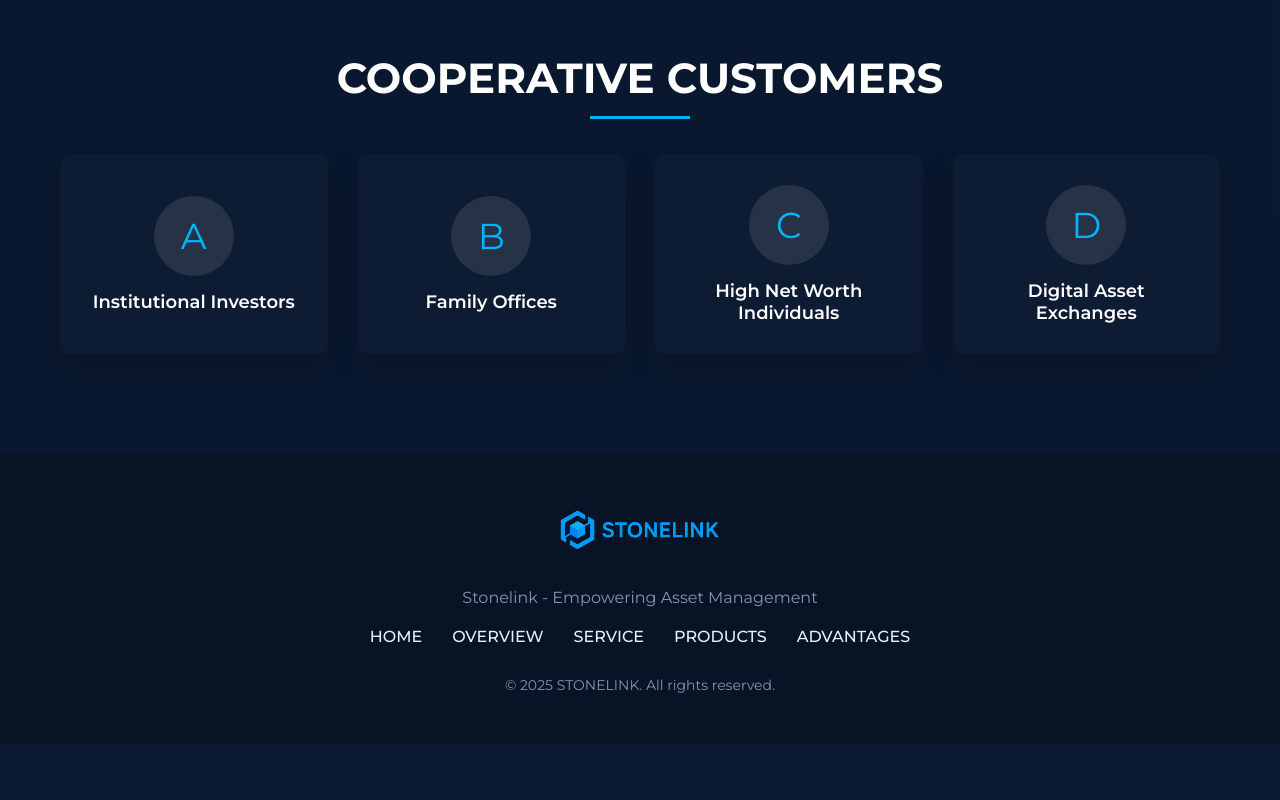
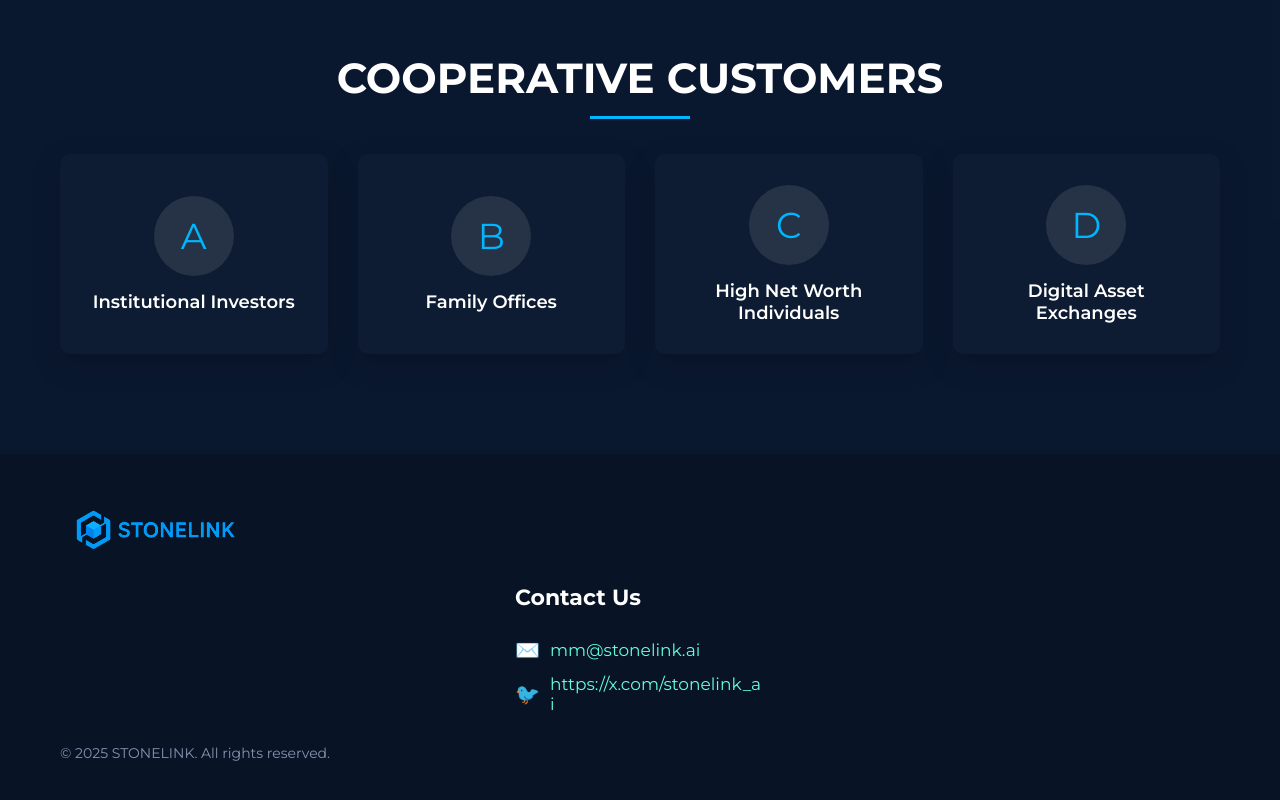
Before and after one commit to wuwenx/stonelink_webpage, a plain HTML site: page index.html in a window 1280 px wide. Shown: the part 4861-5661 px from the top of the page. Before the commit the page ends 5605 px from the top, so only its background shows below. Drawn offline with Linux system fonts and the light colour scheme.

Commit message:
更新页脚样式，增加联系方式部分，调整logo高度，修改版权文本对齐方式，同时替换英雄图像资源。

```diff
--- a/index.html
+++ b/index.html
@@ -66,7 +66,7 @@
       }
 
       .logo img {
-        height: 40px;
+        height: 50px;
         margin-right: 10px;
       }
 
@@ -651,6 +651,8 @@
 
       .footer-logo {
         margin-bottom: 30px;
+        display: flex;
+        justify-content: start;
       }
 
       .footer-logo img {
@@ -660,6 +662,51 @@
       .footer-text {
         color: var(--text-gray);
         margin-bottom: 20px;
+      }
+
+      .footer-contact {
+        margin-bottom: 30px;
+      }
+
+      .footer-contact h3 {
+        color: var(--text-white);
+        font-size: 22px;
+        margin-bottom: 15px;
+        font-weight: 700;
+      }
+
+      .contact-list {
+        list-style: none;
+        padding: 0;
+        margin: 0 auto 10px auto;
+        max-width: 250px;
+        text-align: left;
+      }
+
+      .contact-list li {
+        color: var(--text-light);
+        font-size: 17px;
+        margin-bottom: 12px;
+        display: flex;
+        align-items: center;
+        word-break: break-all;
+      }
+
+      .contact-icon {
+        margin-right: 10px;
+        font-size: 20px;
+        display: inline-flex;
+        align-items: center;
+      }
+
+      .contact-list a {
+        color: var(--primary-light-blue);
+        text-decoration: none;
+        word-break: break-all;
+      }
+
+      .contact-list a:hover {
+        text-decoration: underline;
       }
 
       .footer-links {
@@ -685,6 +732,7 @@
       }
 
       .copyright {
+        text-align: left;
         color: var(--text-gray);
         font-size: 14px;
       }
@@ -789,6 +837,19 @@
 
         .advantage-number {
           font-size: 36px;
+        }
+
+        .footer-contact h3 {
+          font-size: 18px;
+        }
+
+        .contact-list {
+          font-size: 15px;
+          max-width: 100%;
+        }
+
+        .contact-list li {
+          font-size: 15px;
         }
       }
     </style>
@@ -1070,14 +1131,26 @@
         <div class="footer-logo">
           <img src="images/stonelink_logo.png" alt="STONELINK Logo" />
         </div>
-        <p class="footer-text">Stonelink - Empowering Asset Management</p>
-        <ul class="footer-links">
-          <li><a href="#home">HOME</a></li>
-          <li><a href="#industry">OVERVIEW</a></li>
-          <li><a href="#services">SERVICE</a></li>
-          <li><a href="#products">PRODUCTS</a></li>
-          <li><a href="#system">ADVANTAGES</a></li>
-        </ul>
+        <!-- <p class="footer-text">Stonelink - Empowering Asset Management</p> -->
+        <div class="footer-contact">
+          <ul class="contact-list">
+            <li>
+              <h3>Contact Us</h3>
+            </li>
+            <li>
+              <span class="contact-icon">✉️</span>
+              <a href="mailto:mm@stonelink.ai" target="_blank"
+                >mm@stonelink.ai</a
+              >
+            </li>
+            <li>
+              <span class="contact-icon">🐦</span>
+              <a href="https://x.com/stonelink_ai" target="_blank"
+                >https://x.com/stonelink_ai</a
+              >
+            </li>
+          </ul>
+        </div>
         <p class="copyright">© 2025 STONELINK. All rights reserved.</p>
       </div>
     </footer>
```
Also changed, not shown: images/stonelink_hero.png.
